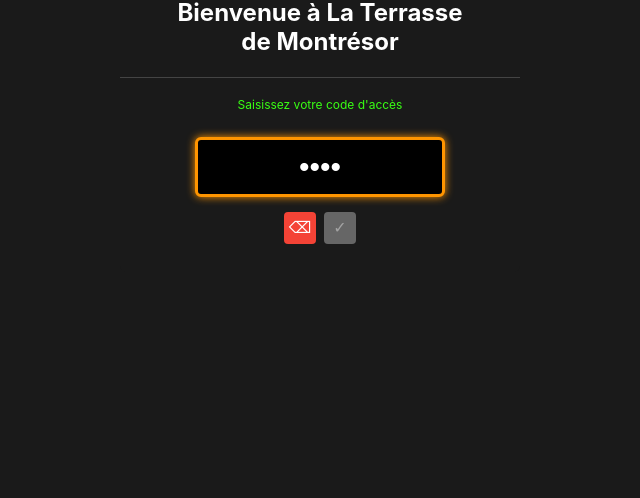
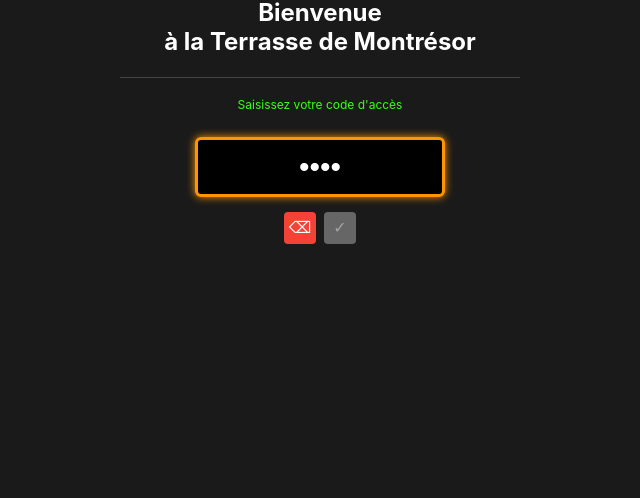
Before and after one commit to laterrassedemontresor/laterrassedemontresor.github.io, a website: page index.html in a window 1280 px wide. Shown: the part 302-800 px from the top of the page, without its empty margins (320-960 px from the left). Drawn offline with Linux system fonts and the light colour scheme; no server answers.

Commit message:
Update index.html

```diff
--- a/index.html
+++ b/index.html
@@ -33,9 +33,9 @@
             <div class="guest-logo" id="guestLogo">🏠</div>
           </div>
           <h1 class="guest-title">
-            Bienvenue à La Terrasse
+            Bienvenue
             <br />
-            de Montrésor
+            à la Terrasse de Montrésor
           </h1>
         </header>
         <div class="guest-message" id="guestMessage">Saisissez votre code d'accès</div>
```
